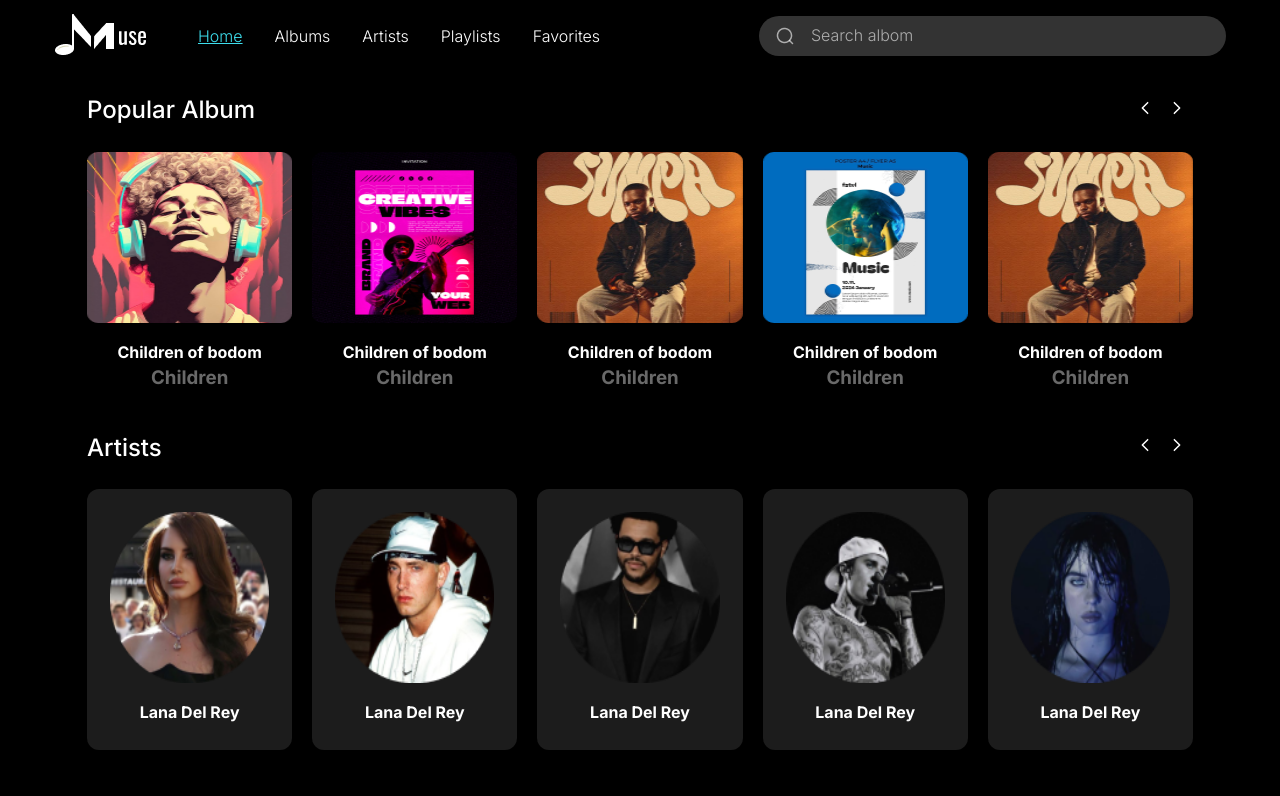
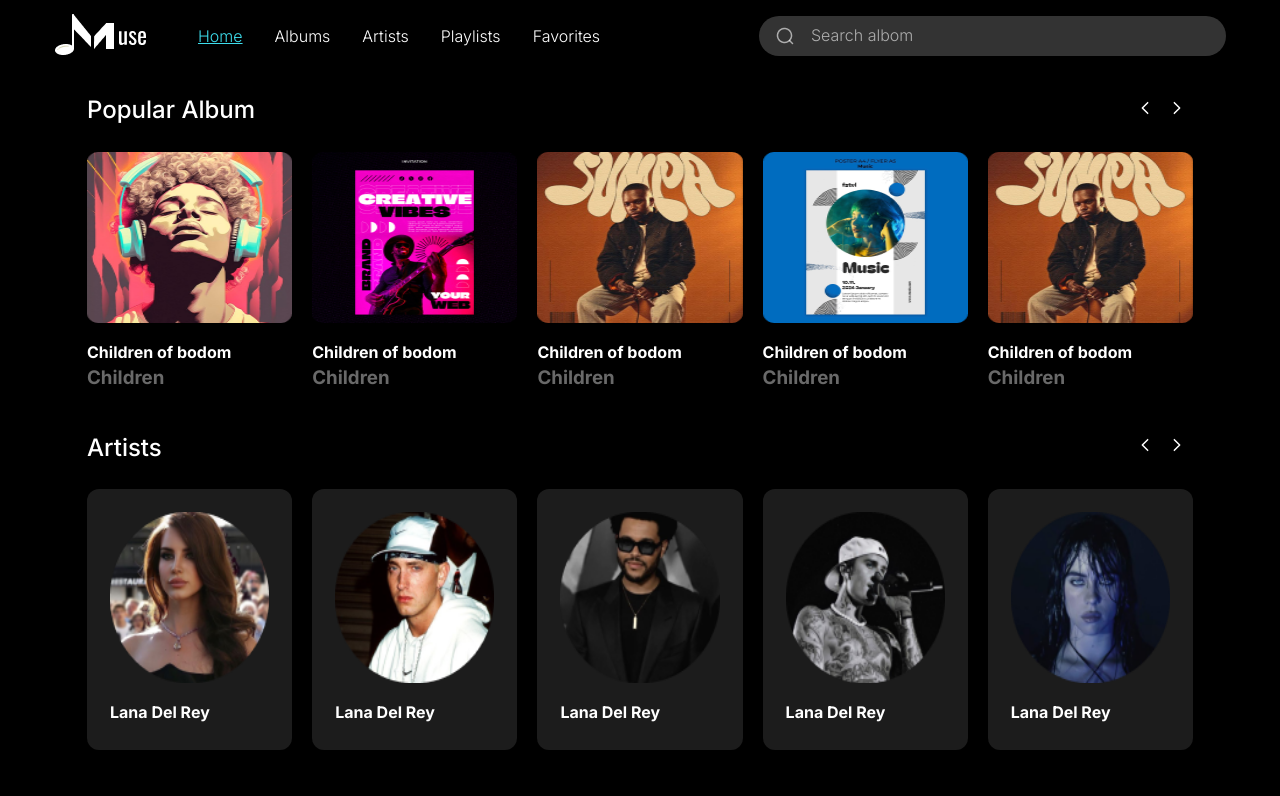
Before and after one commit to nikushabitskinashvili/muse, a Next.js app: page / in a window 1280 px wide. Shown: the top 796 px of the page. Built offline with nearby package versions, Linux system fonts and the light colour scheme.

Commit message:
add artistCard

```diff
--- /dev/null
+++ b/app/components/ArtistCard/ArtistCard.module.scss
@@ -0,0 +1,12 @@
+.sliderCard{
+    display: flex;
+    flex-direction: column;
+    align-items: center;
+    text-align: center;
+    width: 176px;
+    max-width: 100%;
+}
+
+.cardImage{
+    width: 100%;
+}
--- /dev/null
+++ b/app/components/ArtistCard/ArtistCard.tsx
@@ -0,0 +1,25 @@
+import Image from "next/image";
+import React from "react";
+import styles from "./ArtistCard.module.scss";
+
+export const ArtistCard = ({ title, item }: { title: string; item: any }) => {
+  const conditionalStyles =
+    title === "Artists"
+      ? { backgroundColor: "#1C1C1C", padding: "23px", borderRadius: "12px" }
+      : {};
+  return (
+    <div>
+      <Image
+        src={item.img}
+        width={176}
+        height={171}
+        alt={item.title}
+        className={styles.cardImage}
+      />
+      <div>
+        <h2>{item.title}</h2>
+        <h3>{item.subTitle}</h3>
+      </div>
+    </div>
+  );
+};
--- a/app/components/Slider/Slider.module.scss
+++ b/app/components/Slider/Slider.module.scss
@@ -5,19 +5,6 @@
 }
 
 
-.sliderCard{
-    display: flex;
-    flex-direction: column;
-    align-items: center;
-    text-align: center;
-    width: 176px;
-    max-width: 100%;
-}
-
-
-.cardImage{
-    width: 100%;
-}
 
 .sliderCard h2{
     color: $textWhite;
--- a/app/components/Slider/Slider.tsx
+++ b/app/components/Slider/Slider.tsx
@@ -8,6 +8,7 @@ import "swiper/css/navigation";
 import "swiper/css/pagination";
 import Image from "next/image";
 import { SwiperTitle } from "../Swiper-Title/SwiperTitle";
+import { ArtistCard } from "../ArtistCard/ArtistCard";
 
 export const Slider = ({ data, title }: { data: any; title: string }) => {
   const [swiperReady, setSwiperReady] = useState(false);
@@ -53,24 +54,14 @@ export const Slider = ({ data, title }: { data: any; title: string }) => {
             },
           }}
         >
-          {data.map((item: any) => {
+          {data.map((item: PopularAlbum) => {
             return (
               <SwiperSlide
                 style={conditionalStyles}
                 className={styles.sliderCard}
                 key={item.id}
               >
-                <Image
-                  src={item.img}
-                  width={176}
-                  height={171}
-                  alt={item.title}
-                  className={styles.cardImage}
-                />
-                <div>
-                  <h2>{item.title}</h2>
-                  <h3>{item.subTitle}</h3>
-                </div>
+                <ArtistCard title={title} item={item} />
               </SwiperSlide>
             );
           })}
```
